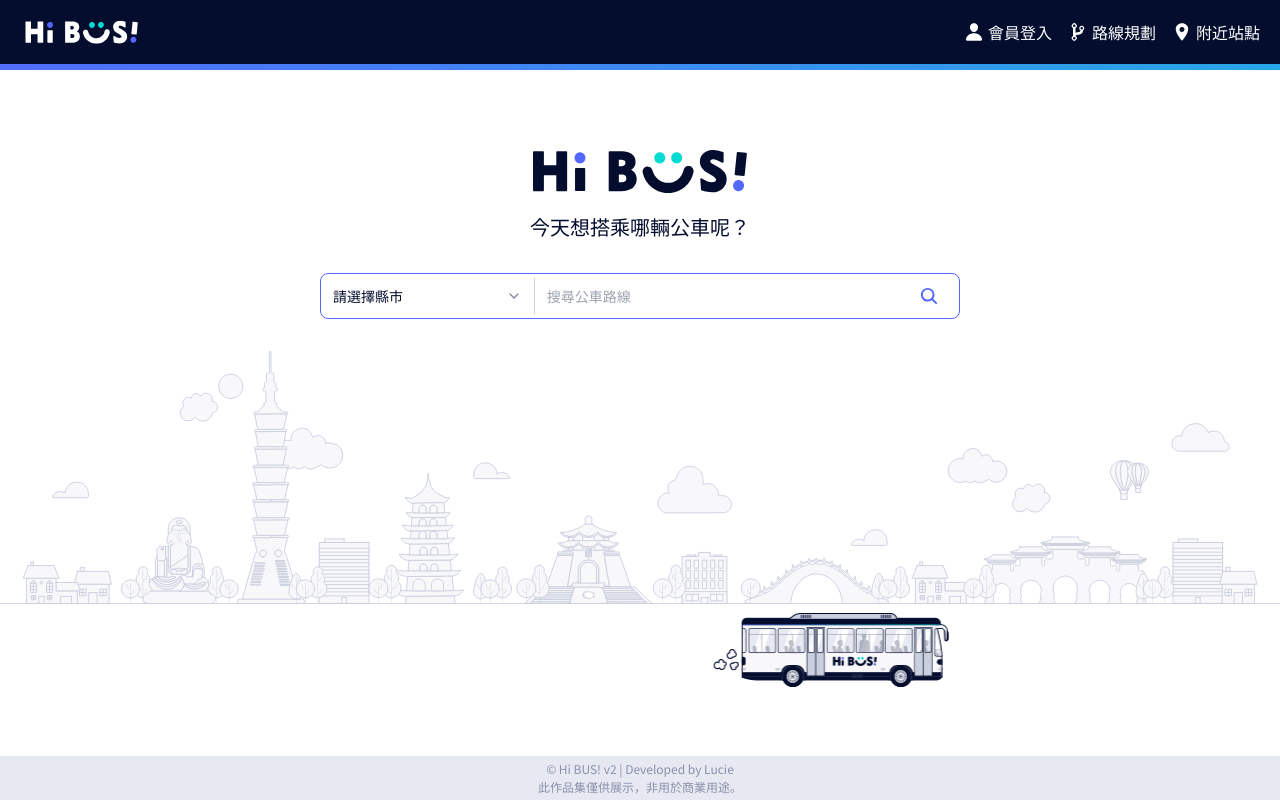
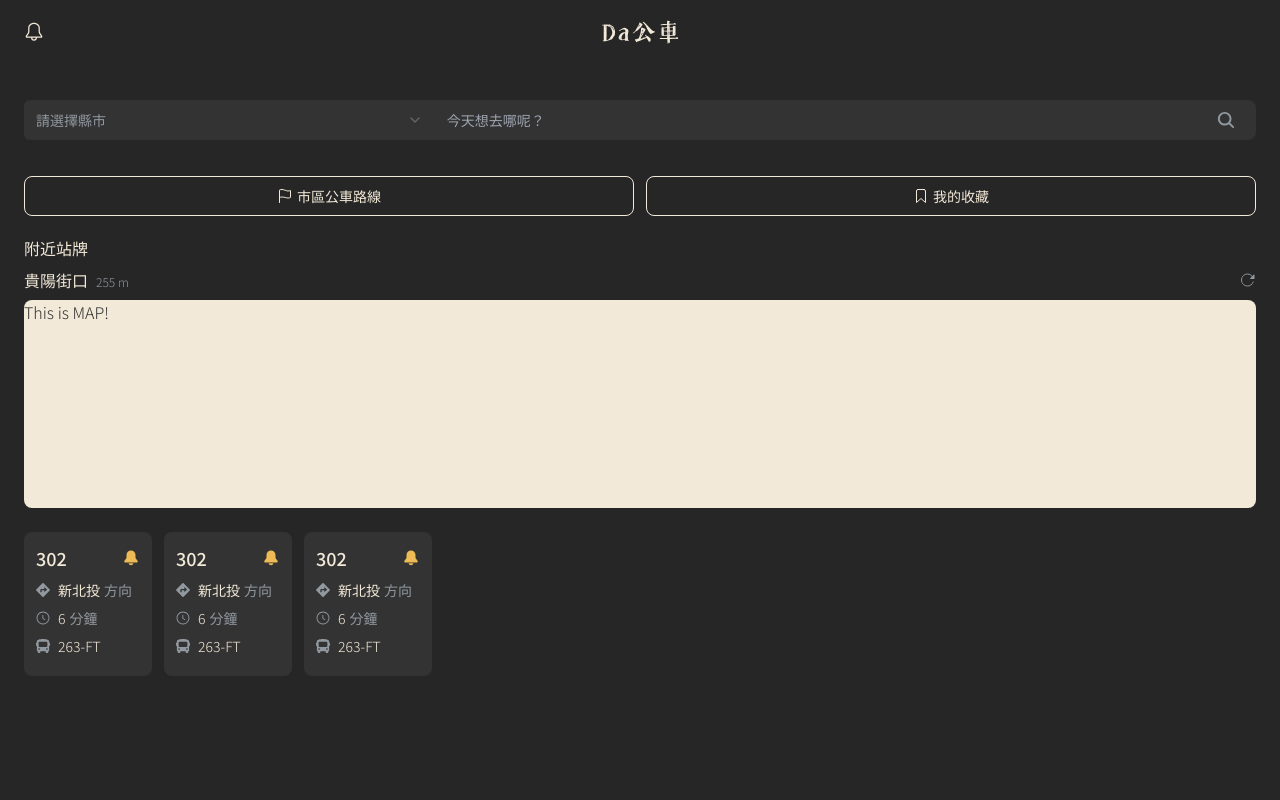
Before and after one commit to lucie0417/hi-bus-v2, a React (Vite) app: page /#/ in a window 1280 px wide. Built offline with nearby package versions, Linux system fonts and the light colour scheme.

Commit message:
改成黑色版本UI

```diff
--- a/src/components/Navbar.tsx
+++ b/src/components/Navbar.tsx
@@ -1,8 +1,8 @@
 import { useState } from 'react';
 import { Link } from 'react-router-dom';
-import { FaBars } from "react-icons/fa6";
-import { IoGitBranch, IoLocationSharp, IoPerson } from "react-icons/io5";
-import logo from '../assets/images/M-logo-white.svg';
+import { IoReorderThreeOutline, IoGitBranch, IoLocationSharp, IoPerson } from "react-icons/io5";
+import { GoBell } from "react-icons/go";
+import logo from '../assets/images/DaBus-logo-text.svg';
 
 interface ListItem {
 	icon: 'IoPerson' | 'IoGitBranch' | 'IoLocationSharp',
@@ -35,13 +35,20 @@ const Navbar = () => {
 	const [openMenu, setOpenMenu] = useState(false);
 
 	return (<>
-		<div className='relative flex justify-between items-center h-16 bg-dark-blue'>
+		<div className='relative flex items-center justify-between h-16 bg-black'>
+			<IoReorderThreeOutline size={26} className='z-10 ml-4 md:hidden'
+				onClick={() => setOpenMenu(!openMenu)} />
+			<div className='absolute inset-x-0 flex justify-center'>
 				<Link to={'/'}>
-				<img src={logo} className='h-6 ml-6' alt="" />
+					<img src={logo} alt="" />
 				</Link>
-			<FaBars size={24} className='text-white mr-6 md:hidden' onClick={() => setOpenMenu(!openMenu)} />
+			</div>
+			<div className='mr-4'>
+				<GoBell size={20} />
+			</div>
+		</div>
 
-			<div className='text-white hidden md:flex md:mr-3'>
+		{/* <div className='text-white hidden md:flex md:mr-3'>
 			{list.map((item, idx) => {
 				const IconComponent = icon[item.icon];
 				return (
@@ -54,12 +61,11 @@ const Navbar = () => {
 					</Link>
 				)
 			})}
-			</div>
-		</div>
+		</div> */}
 
 		{openMenu && (
 			<div className='absolute right-0 z-10 w-full border-dotted border-t border-white md:hidden'>
-				<ul className='bg-dark-blue text-white'>
+				<ul className='bg-black'>
 					{list.map((item) => {
 						const IconComponent = icon[item.icon];
 						return (
@@ -73,8 +79,6 @@ const Navbar = () => {
 				</ul>
 			</div>
 		)}
-
-		<div className='h-1.5 animate-navbar bg-gradient-to-r from-main-blue to-main-green bg-[length:200%_200%]'></div>
 	</>
 	)
 }
--- /dev/null
+++ b/src/components/NearStops.tsx
@@ -0,0 +1,28 @@
+import { IoReload } from "react-icons/io5";
+
+const NearStops = () => {
+	return (
+		<div className='flex justify-center'>
+			<div className='w-full my-3'>
+				<h2 className='flex justify-between items-center font-medium my-2'>
+					附近站牌
+				</h2>
+				<div className='flex justify-between items-center my-2'>
+					<p>
+						貴陽街口
+						<span className='text-xs text-gray-default ml-2'>255 m</span>
+					</p>
+					<button className='text-gray-default'>
+						<IoReload />
+					</button>
+
+				</div>
+				<div className='h-52 rounded-lg bg-beige text-gray-dark'>
+					This is MAP!
+				</div>
+			</div>
+		</div>
+	)
+}
+
+export default NearStops;
--- /dev/null
+++ b/src/components/RouteInfoCard.tsx
@@ -0,0 +1,34 @@
+import { useState } from "react";
+import { GoBell, GoBellFill, GoClock } from "react-icons/go";
+import { FaDirections, FaBus } from "react-icons/fa";
+
+const RouteInfoCard = () => {
+	const [notifyOn, setNotifyOn] = useState(true);
+
+	return (
+		<>
+			<div className='w-32 h-36 p-3 mr-3 my-3 bg-gray-dark rounded-lg shrink-0 text-gray-default text-sm'>
+				<p className='flex justify-between items-center text-main-yellow text-lg font-medium'>
+					<span className='text-beige'>302</span>
+					{notifyOn ? <GoBellFill /> : <GoBell />}
+				</p>
+				<p className='flex items-center my-2 '>
+					<FaDirections />
+					<span className='text-beige ml-2 mr-1'>新北投</span>
+					方向
+				</p>
+				<p className='flex items-center my-2'>
+					<GoClock />
+					<span className='text-beige ml-2 mr-1'>6</span>
+					分鐘
+				</p>
+				<p className='flex items-center my-2'>
+					<FaBus />
+					<span className='text-beige ml-2'>263-FT</span>
+				</p>
+			</div>
+		</>
+	)
+}
+
+export default RouteInfoCard;
--- a/src/components/SearchBar.tsx
+++ b/src/components/SearchBar.tsx
@@ -26,15 +26,14 @@ const SearchBar = () => {
 
 	return (
 		<>
-			<div className="z-10 mx-auto my-6 md:my-8">
-				<div className={`searchbox-container relative grid grid-cols-3 divide-x divide-gray-300 rounded-lg border border-main-blue md:py-1
-				 ${matchRoute ? `border-b-slate-200` : `border-b-main-blue`}`}>
+			<div className="z-10 my-4 md:my-8">
+				<div className="relative grid grid-cols-3 h-12 rounded-lg md:py-1">
 
 					<Select>
-						<SelectTrigger className="w-full h-full border-none ring-offset-0 text-sm text-center focus:ring-0 focus:ring-offset-0">
+						<SelectTrigger className="w-full h-full bg-gray-dark ring-offset-0 text-sm text-center text-gray-default border-none rounded-r-none focus:ring-0 focus:ring-offset-0">
 							<SelectValue placeholder="請選擇縣市" />
 						</SelectTrigger>
-						<SelectContent className=''>
+						<SelectContent>
 							{cityData.map((city: any) => (
 								<SelectItem value={city.CityName} key={city.CityEngName}>
 									{city.CityName}
@@ -43,33 +42,33 @@ const SearchBar = () => {
 						</SelectContent>
 					</Select>
 
-					<div className="relative flex col-span-2 rounded-r-lg">
+					<div className="relative flex col-span-2 bg-gray-dark rounded-r-lg">
 						<input type="text" name="search" id="search"
-							placeholder="搜尋公車路線"
-							className="w-full text-nav-dark text-sm text-left pl-3 focus:outline-none"
+							placeholder="今天想去哪呢？"
+							className="w-full bg-gray-dark text-gray-default text-sm text-left pl-3 focus:outline-none"
 							onChange={handleInput}
 							onFocus={() => setIsPanelOpen(true)}
 							value={routeNumber}
 						/>
-						<button className="text-main-blue text-lg pr-3 md:pr-5">
+						<button className="text-gray-default text-lg pr-3 md:pr-5">
 							<IoSearch size={20} />
 						</button>
 					</div>
 				</div>
 
 				{isPanelOpen && (
-					<div className='z-10 absolute left-1/2 transform -translate-x-1/2 searchbox-container p-1 border border-main-blue bg-white rounded-lg shadow'>
+					<div className='z-10 absolute left-1/2 transform -translate-x-1/2 p-1 bg-gray-dark rounded-lg drop-shadow'>
 						<Tabs defaultValue="favoriteRoutes">
-							<TabsList className="flex my-1 font-medium">
-								<TabsTrigger value="favoriteRoutes" className="w-1/2 data-[state=active]:bg-[#bac2ff]/50">最愛路線</TabsTrigger>
-								<TabsTrigger value="buttonPanel" className="w-1/2 data-[state=active]:bg-[#bac2ff]/50">按鈕面板</TabsTrigger>
+							<TabsList className="flex my-1 font-medium bg-gray-dark text-gray-default border border-beige">
+								<TabsTrigger value="favoriteRoutes" className="w-1/2 data-[state=active]:bg-beige">最愛路線</TabsTrigger>
+								<TabsTrigger value="buttonPanel" className="w-1/2 data-[state=active]:bg-beige">按鈕面板</TabsTrigger>
 							</TabsList>
 
 							<TabsContent value="favoriteRoutes">
-								<ul className="px-3 divide-y divide-gray-light bg-white">
+								<ul className="px-3 bg-gray-dark">
 									<li className="flex justify-between items-center py-2">
 										<div>
-											<h6 className="font-english font-semibold">
+											<h6 className="font-english font-semibold text-main-yellow">
 												218
 											</h6>
 											<p className="flex items-center text-sm">
@@ -79,7 +78,7 @@ const SearchBar = () => {
 											</p>
 										</div>
 										<div className='grid justify-items-center gap-1'>
-											<button className='text-main-green'>
+											<button className='text-main-red'>
 												<IoHeart size={22} />
 											</button>
 											<p className='text-xs text-gray-dark'>台北</p>
@@ -87,7 +86,7 @@ const SearchBar = () => {
 									</li>
 									<li className="flex justify-between items-center py-2">
 										<div>
-											<h6 className="font-english font-semibold">
+											<h6 className="font-english font-semibold text-main-yellow">
 												218
 											</h6>
 											<p className="flex items-center text-sm">
@@ -97,7 +96,7 @@ const SearchBar = () => {
 											</p>
 										</div>
 										<div className='grid justify-items-center gap-1'>
-											<button className='text-main-green'>
+											<button className='text-main-red'>
 												<IoHeart size={22} />
 											</button>
 											<p className='text-xs text-gray-dark'>台北</p>
@@ -109,7 +108,7 @@ const SearchBar = () => {
 							<TabsContent value="buttonPanel">
 								<div className='grid grid-cols-6 gap-1.5 p-2 rounded-lg md:gap-3'>
 									{panelData.map((unit: string) => (
-										<button key={unit} value={unit} onClick={handleInput} className='text-sm px-1 py-2.5 border border-gray-dark rounded-full hover:bg-gray-100 md:text-lg md:p-2'>
+										<button key={unit} value={unit} onClick={handleInput} className='text-sm px-1 py-2.5 border border-beige rounded-full hover:bg-beige hover:text-gray-dark md:text-lg md:p-2'>
 											{unit}
 										</button>
 									))}
--- a/src/index.css
+++ b/src/index.css
@@ -73,7 +73,7 @@
     body {
       @apply bg-background text-foreground;
       font-optical-sizing: auto;
-      font-weight: 400;
+      font-weight: 300;
       font-style: normal;
     }
 }
@@ -87,5 +87,5 @@
 }
 
 body {
-  @apply text-dark-blue;
+  @apply text-beige;
 }
--- a/src/pages/Home.tsx
+++ b/src/pages/Home.tsx
@@ -1,38 +1,41 @@
 import Navbar from "../components/Navbar";
-import Footer from "../components/Footer";
 import SearchBar from "../components/SearchBar";
-import Mbackground from '../assets/images/M-bg.svg';
-import Tbackground from '../assets/images/T-bg.svg';
-import Dbackground from '../assets/images/D-bg.svg';
-import Dlogo from '../assets/images/D-logo.svg';
-import bus from '../assets/images/M-bus-gif.png';
+import NearStops from "@/components/NearStops";
+import RouteInfoCard from "@/components/RouteInfoCard";
+import { IoFlagOutline, IoBookmarkOutline } from "react-icons/io5";
 
 
 const Home = () => {
 	return (
-		<div className='relative min-h-screen'>
-			<Navbar />
+		<div className='relative min-h-screen bg-black'>
+			<div className='mx-6'>
+				<Navbar />
 
-			<div className='grid justify-items-center mt-12 md:mt-20'>
-				<img src={Dlogo} alt="Logo" className="lg:w-1/6" />
-				<h1 className='text-dark-blue font-medium mt-5 md:text-xl'>
-					今天想搭乘哪輛公車呢？
-				</h1>
+				<SearchBar />
+
+				<div className='flex'>
+					<button className='flex w-1/2 h-10 mr-3 justify-center items-center border border-beige rounded-lg hover:bg-beige hover:text-gray-dark'>
+						<IoFlagOutline />
+						<span className='ml-1 text-sm'>市區公車路線</span>
+					</button>
+
+					<button className='flex w-1/2 h-10 justify-center items-center border border-beige rounded-lg hover:bg-beige hover:text-gray-dark'>
+						<IoBookmarkOutline />
+						<span className='ml-1 text-sm'>我的收藏</span>
+					</button>
+				</div>
+
+				<NearStops />
+
+				<div className='flex overflow-x-scroll'>
+					<RouteInfoCard />
+					<RouteInfoCard />
+					<RouteInfoCard />
+				</div>
 			</div>
 
-			<SearchBar />
 
-			<div className='absolute'>
-				<img src={Mbackground} className='w-screen object-cover md:hidden' alt="Background" />
-				<img src={Tbackground} className='w-screen object-cover hidden md:block lg:hidden' alt="Background" />
-				<img src={Dbackground} className='w-screen object-cover hidden lg:block' alt="Background" />
-				<img src={bus} className='w-2/5 animate-bus md:w-auto' alt="Bus" />
-			</div>
-
-			<div className='absolute bottom-0 w-full'>
-				<Footer />
-			</div>
-		</div>
+		</div >
 	)
 }
 
--- a/tailwind.config.js
+++ b/tailwind.config.js
@@ -18,16 +18,15 @@ module.exports = {
     },
     extend: {
       colors: {
-        'dark-blue': '#040D2E',
+        'black': '#262626',
         'main-blue': '#5468FF',
-        'main-green': '#00DCD1',
-        'main-yellow': '#FFC42D',
-        'main-red': '#FF6464',
+        'main-red': '#EB7A77',
+        'main-yellow': '#EDBA55',
+        'main-purple': '#5457A5',
+        'beige': '#F3E9D8',
         gray: {
-          dark: '#8C90AB',
-          default: '#CACFDE',
-          light: '#E7E9F2',
-          background: '#F8F8FB',
+          dark: '#333333',
+          default: '#91989F',
         },
 
         border: "hsl(var(--border))",
```
Also changed, not shown: src/assets/images/DaBus-logo-text.svg (added), src/assets/images/DaBus-logo.png (added). Lines whose indentation alone changed are shown as unchanged.
